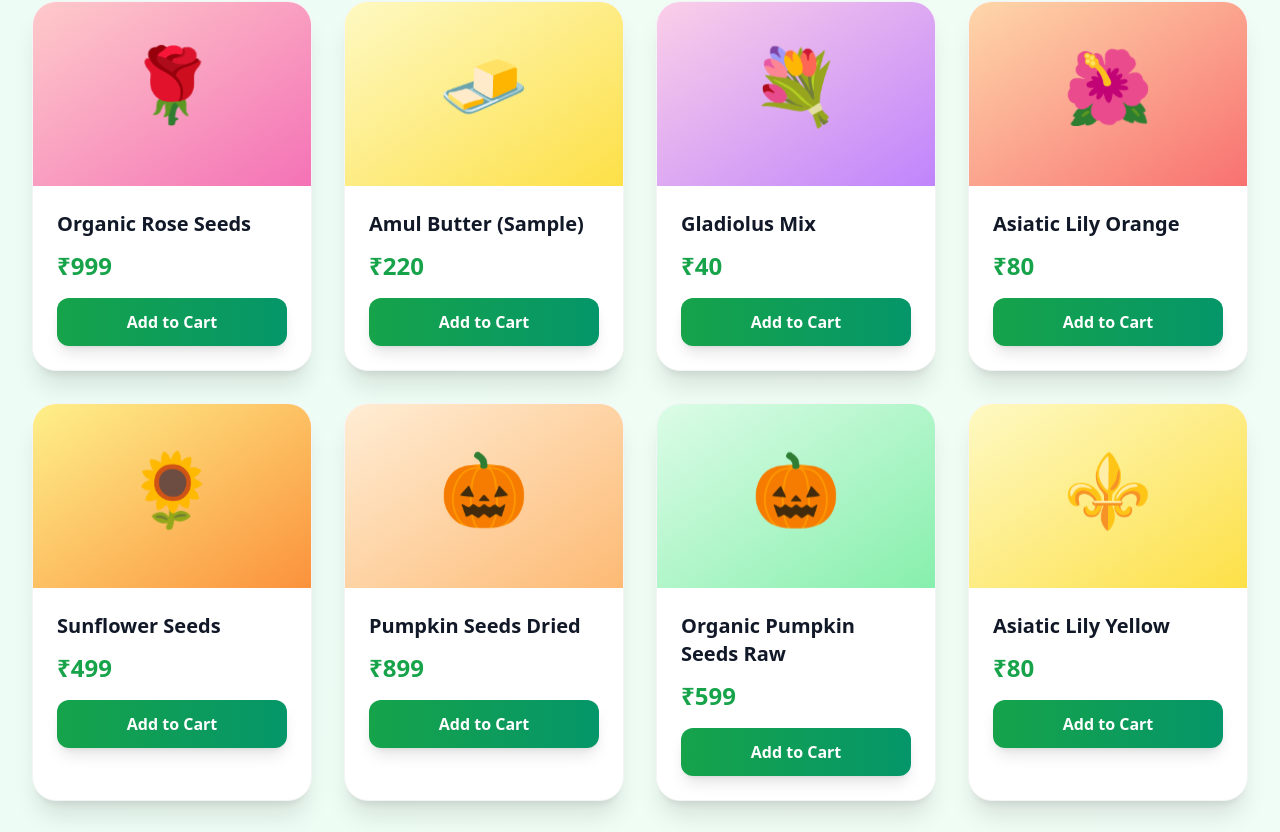
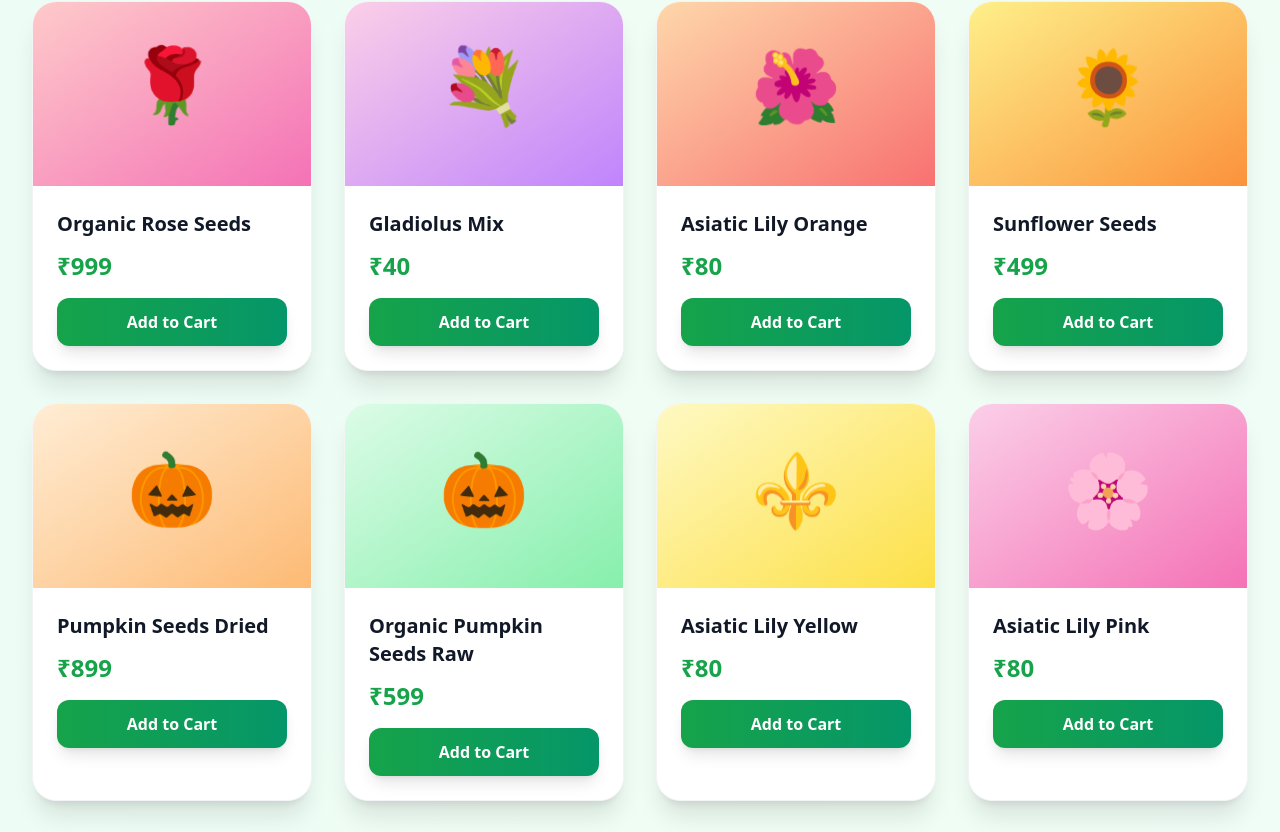
Before and after one commit to sumo47/seedsgallery, a React app: page / in a window 1280 px wide. Shown: the part 1785-2617 px from the top of the page. Built offline with nearby package versions, Linux system fonts and the light colour scheme.

Commit message:
Update App.js

```diff
--- a/src/App.js
+++ b/src/App.js
@@ -32,7 +32,7 @@ function App() {
 
   const seeds = [
     { id: 'seed-new-2', name: 'Organic Rose Seeds', price: '₹999', emoji: '🌹', color: 'from-red-200 to-pink-400' },
-    { id: 'seed-new-3', name: 'Amul Butter (Sample)', price: '₹220', emoji: '🧈', color: 'from-yellow-100 to-yellow-300' },
+
     { id: 'seed-new-4', name: 'Gladiolus Mix', price: '₹40', emoji: '💐', color: 'from-pink-200 to-purple-400' },
     { id: 'seed-new-5', name: 'Asiatic Lily Orange', price: '₹80', emoji: '🌺', color: 'from-orange-200 to-red-400' },
     { id: 'seed-new-6', name: 'Sunflower Seeds', price: '₹499', emoji: '🌻', color: 'from-yellow-200 to-orange-400' },
```
